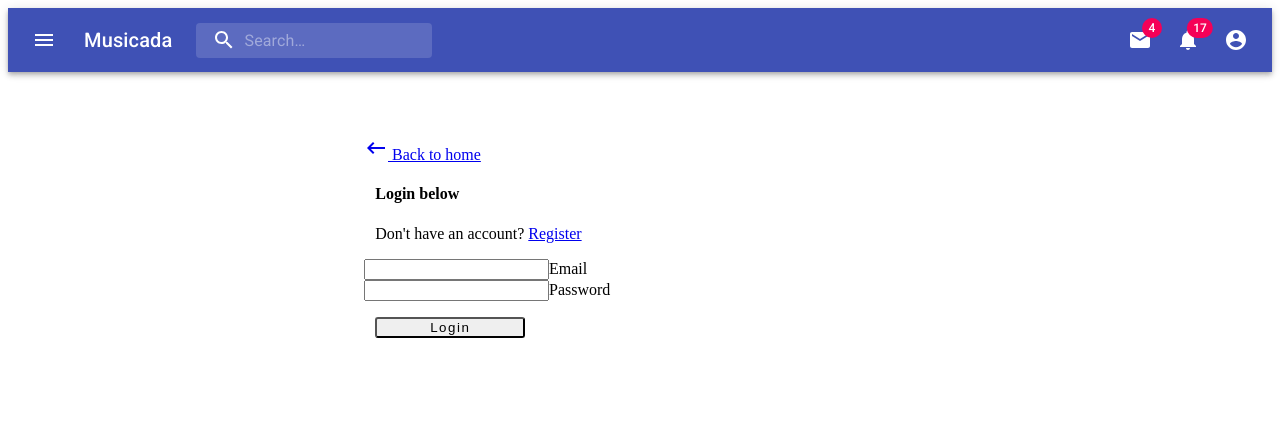
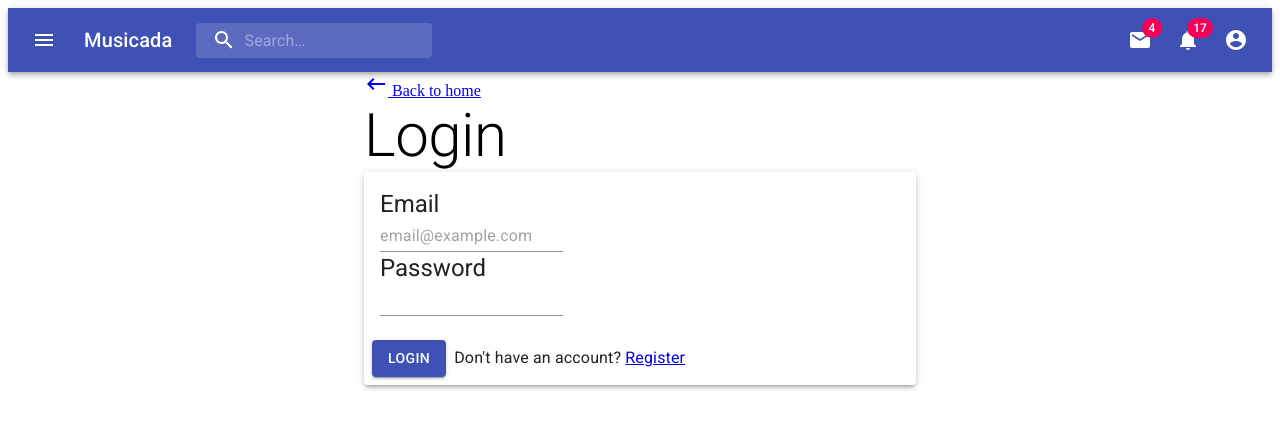
Before and after one commit to arob0017/Musicada, a React (Create React App) app in the folder client/: page / in a window 1280 px wide. Shown: the top 428 px of the page. Built offline with nearby package versions, Linux system fonts and the light colour scheme.

Commit message:
register and login looking prettyish

```diff
--- a/client/src/components/login.js
+++ b/client/src/components/login.js
@@ -1,6 +1,7 @@
 import React, { Component } from "react";
 import { Link } from "react-router-dom";
-import { Container } from '@material-ui/core/';
+import { Button, Card, CardActionArea, CardActions, CardContent, Container, TextField, Typography } from '@material-ui/core';
+import 'fontsource-roboto';
 
 
 class Login extends Component {
@@ -28,56 +29,40 @@ class Login extends Component {
         const { errors } = this.state;
         return (
             <Container maxWidth="sm">
-                <div style={{ marginTop: "4rem" }} className="row">
-                    <div className="col s8 offset-s2">
-                        <Link to="/" className="btn-flat waves-effect">
-                            <i className="material-icons left">keyboard_backspace</i> Back to home
-                        </Link>
-                        <div className="col s12" style={{ paddingLeft: "11.250px" }}>
-                            <h4>
-                                <b>Login</b> below
-                            </h4>
-                            <p className="grey-text text-darken-1">
-                                Don't have an account? <Link to="/register">Register</Link>
-                            </p>
-                        </div>
-                        <form noValidate onSubmit={this.onSubmit}>
-                            <div className="input-field col s12">
-                                <input
+                <Link to="/">
+                    <i className="material-icons left">keyboard_backspace</i> Back to home
+                </Link>
+                <Typography variant="h2">Login</Typography>
+                <Card elevation={3}>
+                    <form noValidate onSubmit={this.onSubmit}>
+                        <CardActionArea>
+                            <CardContent>
+                                <Typography htmlFor="email" variant="h5" component="p">Email</Typography>
+                                <TextField
                                     onChange={this.onChange}
                                     value={this.state.email}
                                     error={errors.email}
                                     id="email"
                                     type="email"
+                                    placeholder="email@example.com"
                                 />
-                                <label htmlFor="email">Email</label>
-                            </div>
-                            <div className="input-field col s12">
-                                <input
+
+                                <Typography htmlFor="password" variant="h5" component="p">Password</Typography>
+                                <TextField
                                     onChange={this.onChange}
                                     value={this.state.password}
                                     error={errors.password}
                                     id="password"
                                     type="password"
                                 />
-                                <label htmlFor="password">Password</label>
-                            </div>
-                            <div className="col s12" style={{ paddingLeft: "11.250px" }}>
-                                <button
-                                    style={{
-                                        width: "150px",
-                                        borderRadius: "3px",
-                                        letterSpacing: "1.5px",
-                                        marginTop: "1rem"
-                                    }}
-                                    type="submit"
-                                    className="btn btn-large waves-effect waves-light hoverable blue accent-3"
-                                > Login
-                                </button>
-                            </div>
-                        </form>
-                    </div>
-                </div>
+                            </CardContent>
+                        </CardActionArea>
+                        <CardActions>
+                            <Button type="submit" variant="contained" color="primary">Login</Button>
+                            <Typography component="p"> Don't have an account? <Link to="/register">Register</Link></Typography>
+                        </CardActions>
+                    </form>
+                </Card>
             </Container>
         );
     }
--- a/client/src/components/register.js
+++ b/client/src/components/register.js
@@ -1,15 +1,9 @@
 import React, { Component } from "react";
 import { Link, Redirect } from "react-router-dom";
-import { makeStyles } from '@material-ui/core/styles';
-import { Button, Card, CardActionArea, CardActions, CardContent, CardMedia, Container, FormControl, TextField, Typography } from '@material-ui/core';
+import { Button, Card, CardActionArea, CardActions, CardContent, Container, TextField, Typography } from '@material-ui/core';
 import 'fontsource-roboto';
 
 import API from "../utils/API";
-// const classes = makeStyles({
-//     root: {
-//         maxWidth: 345,
-//     },
-// });
 
 class Register extends Component {
     constructor(props) {
@@ -53,7 +47,7 @@ class Register extends Component {
         return (
             <Container>
 
-                <Link to="/" className="btn-flat waves-effect">
+                <Link to="/">
                     <i className="material-icons left">keyboard_backspace</i> Back to home
                 </Link>
 
```
